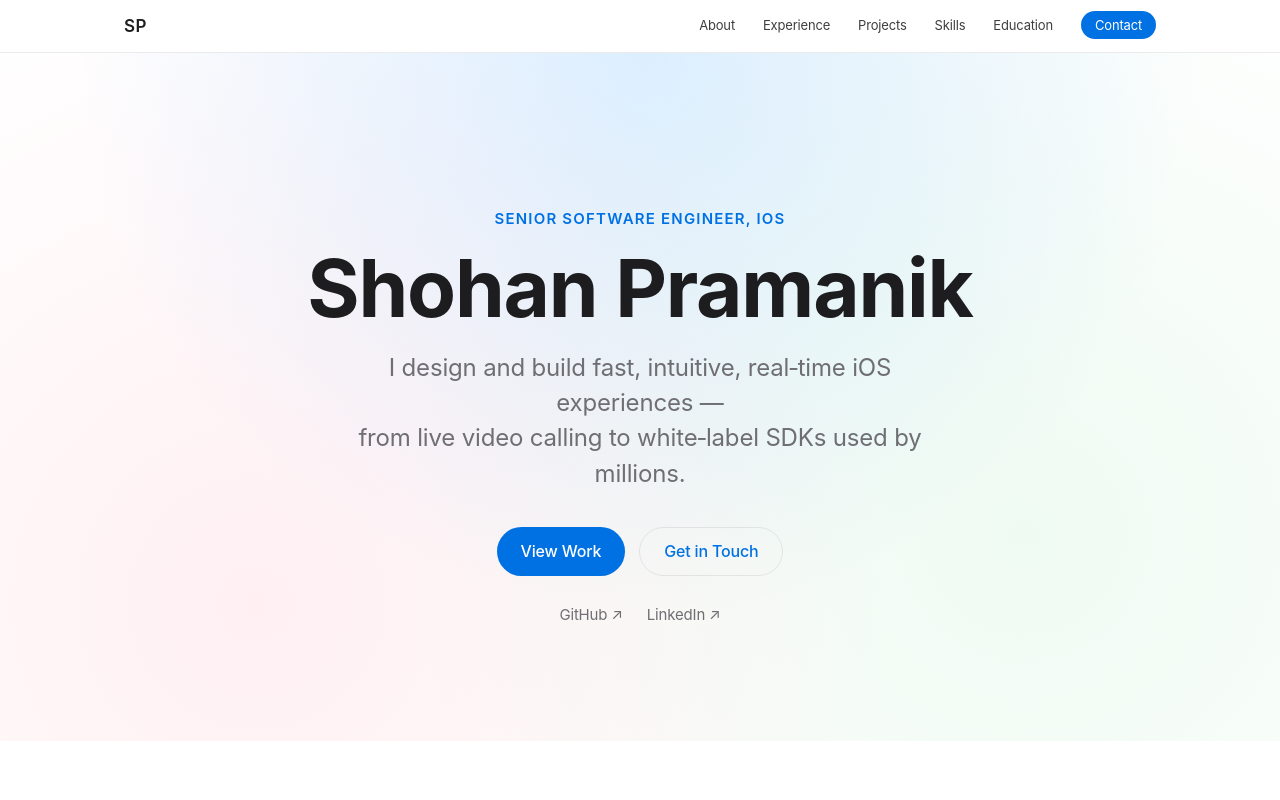
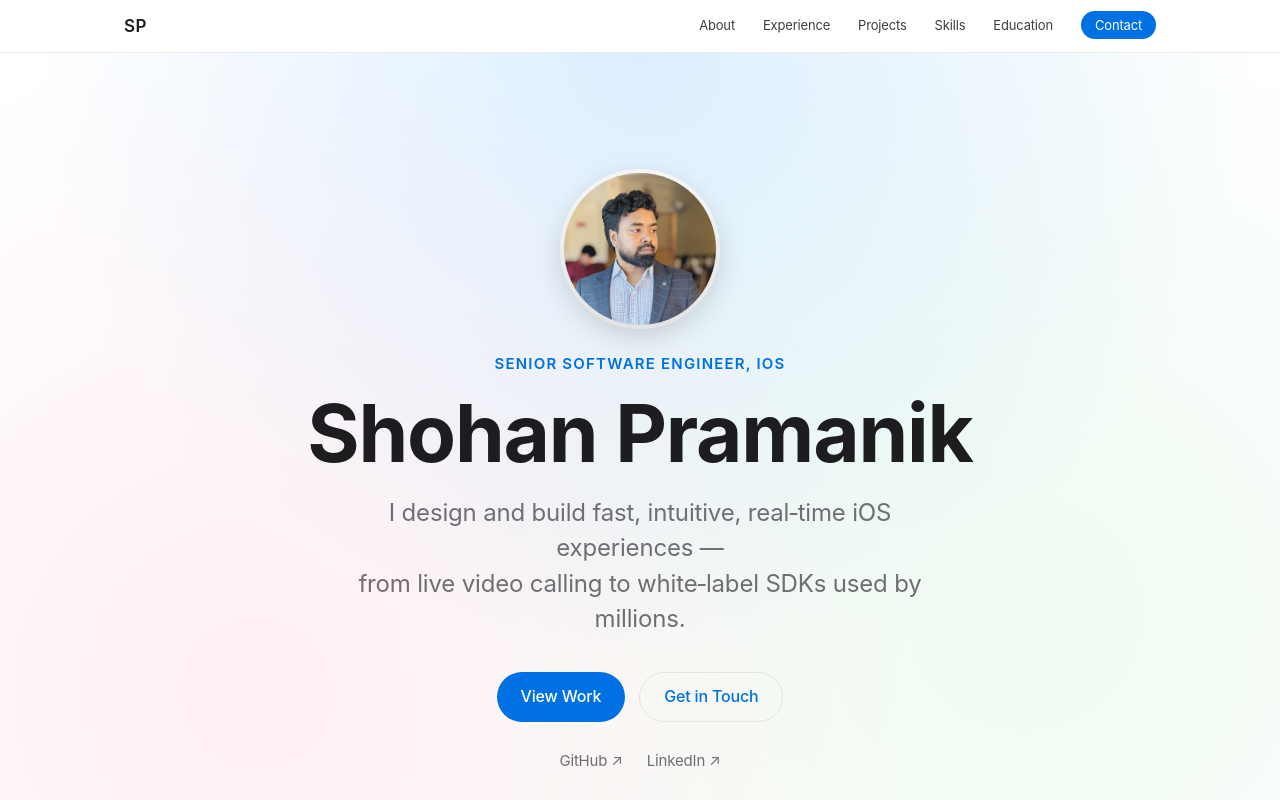
Before and after one commit to Shohan-Pramanik/Shohan-Pramanik.github.io, a plain HTML site: page index.html in a window 1280 px wide. Shown: the top 800 px of the page. Drawn offline with Linux system fonts and the light colour scheme.

Commit message:
Add profile photo to hero and Open Graph link preview image
Co-Authored-By: Claude Sonnet 5 <noreply@anthropic.com>

```diff
--- a/index.html
+++ b/index.html
@@ -5,6 +5,20 @@
 <meta name="viewport" content="width=device-width, initial-scale=1.0">
 <title>Shohan Pramanik — Senior iOS Engineer</title>
 <meta name="description" content="Shohan Pramanik — Senior Software Engineer (iOS). Swift, SwiftUI, UIKit. Building real-time, high-performance mobile experiences.">
+
+<meta property="og:type" content="website">
+<meta property="og:url" content="https://shohan-pramanik.github.io/">
+<meta property="og:title" content="Shohan Pramanik — Senior iOS Engineer">
+<meta property="og:description" content="Senior Software Engineer (iOS). Swift, SwiftUI, UIKit. Building real-time, high-performance mobile experiences.">
+<meta property="og:image" content="https://shohan-pramanik.github.io/assets/og-image.jpg">
+<meta property="og:image:width" content="1200">
+<meta property="og:image:height" content="630">
+
+<meta name="twitter:card" content="summary_large_image">
+<meta name="twitter:title" content="Shohan Pramanik — Senior iOS Engineer">
+<meta name="twitter:description" content="Senior Software Engineer (iOS). Swift, SwiftUI, UIKit. Building real-time, high-performance mobile experiences.">
+<meta name="twitter:image" content="https://shohan-pramanik.github.io/assets/og-image.jpg">
+
 <link rel="icon" href="assets/favicon.svg" type="image/svg+xml">
 <link rel="preconnect" href="https://fonts.googleapis.com">
 <link rel="stylesheet" href="styles.css">
@@ -30,6 +44,7 @@
 
 <header id="top" class="hero">
   <div class="hero-content reveal">
+    <img src="assets/profile.jpg" alt="Shohan Pramanik" class="hero-avatar" width="152" height="152">
     <p class="eyebrow">Senior Software Engineer, iOS</p>
     <h1>Shohan Pramanik</h1>
     <p class="hero-sub">I design and build fast, intuitive, real‑time iOS experiences —<br class="br-desktop"> from live video calling to white‑label SDKs used by millions.</p>
--- a/styles.css
+++ b/styles.css
@@ -153,6 +153,16 @@ h1, h2, h3, p { margin: 0; }
 }
 
 .hero-content { max-width: 780px; }
+
+.hero-avatar {
+  width: 152px;
+  height: 152px;
+  border-radius: 50%;
+  object-fit: cover;
+  margin: 0 auto 28px;
+  display: block;
+  box-shadow: 0 8px 30px rgba(0,0,0,0.18), 0 0 0 4px var(--bg);
+}
 
 .eyebrow {
   font-size: 15px;
```
Also changed, not shown: assets/og-image.jpg (added), assets/profile.jpg (added).
